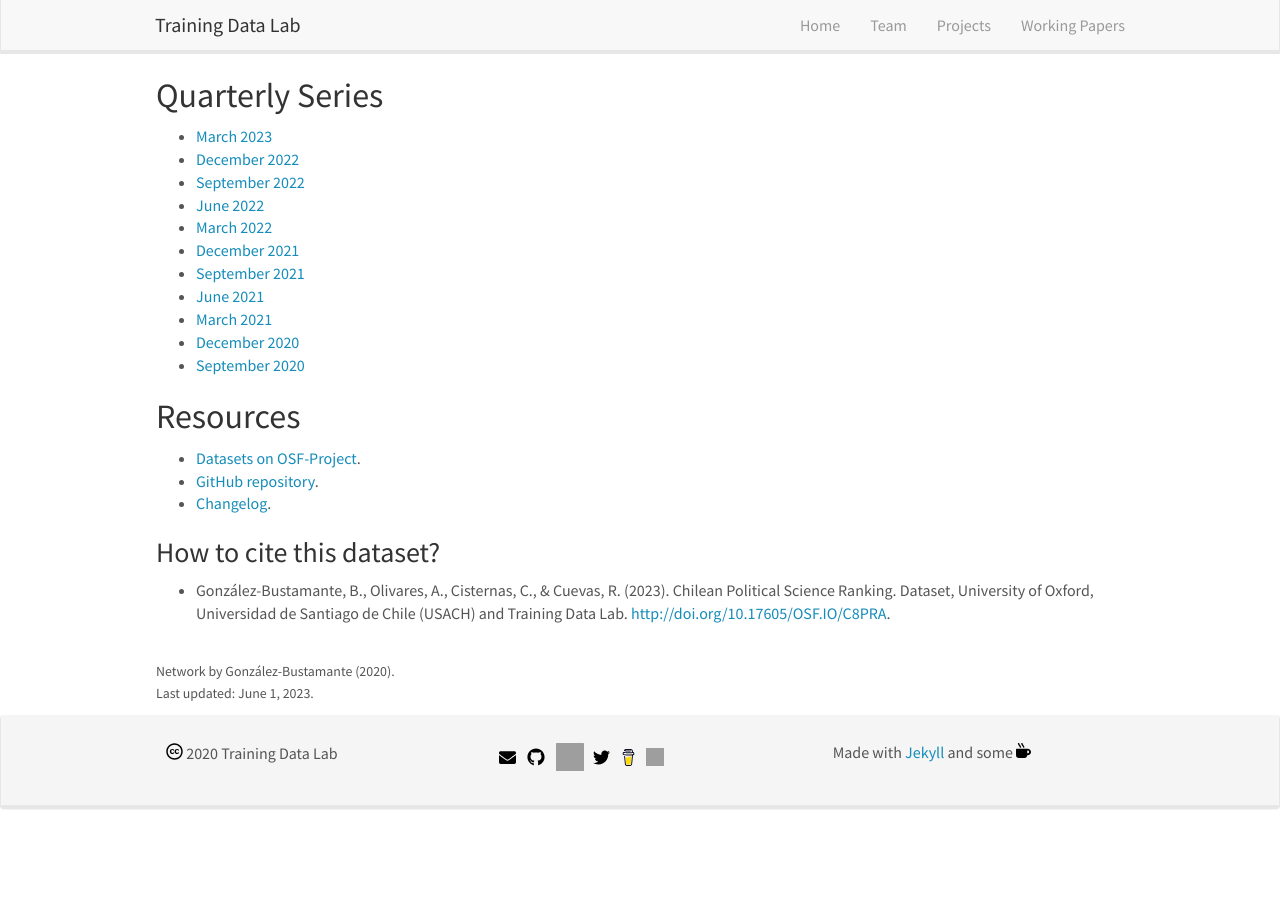
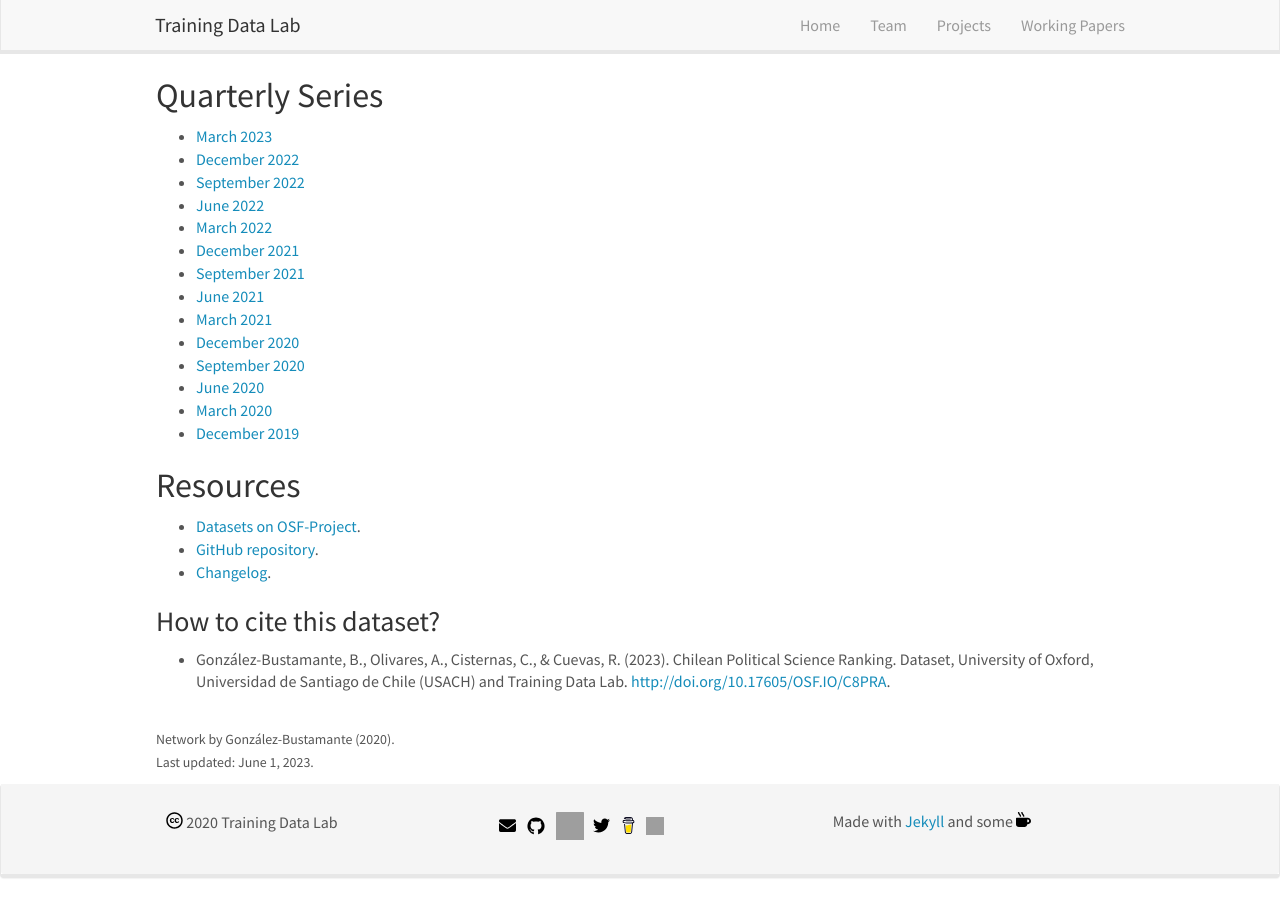
Before and after one commit to training-datalab/old-training-datalab.com, a Jekyll site: the page built from _pages/cps-ranking.md, in a window 1280 px wide and 900 px high, scrolled down 702 px. Built offline with Jekyll 4.4.1, drawn with Linux system fonts in a browser that asks for light colours; nearby versions of some CDN libraries; before the commit the page ends 1533 px from its top, so only the background shows below that.

Commit message:
Update cps-ranking.md

```diff
--- a/_pages/cps-ranking.md
+++ b/_pages/cps-ranking.md
@@ -41,6 +41,9 @@ permalink: /projects/cps-ranking
 - [March 2021](https://training-datalab.com/projects/cps-ranking/2021-03-01-impact-ranking)
 - [December 2020](https://training-datalab.com/projects/cps-ranking/2020-12-01-impact-ranking)
 - [September 2020](https://training-datalab.com/projects/cps-ranking/2020-09-05-impact-ranking)
+- [June 2020](https://training-datalab.com/projects/cps-ranking/2020-06-02-impact-ranking)
+- [March 2020](https://training-datalab.com/projects/cps-ranking/2020-03-05-impact-ranking)
+- [December 2019](https://training-datalab.com/projects/cps-ranking/2019-12-02-impact-ranking)
 
 ## Resources
 
```
